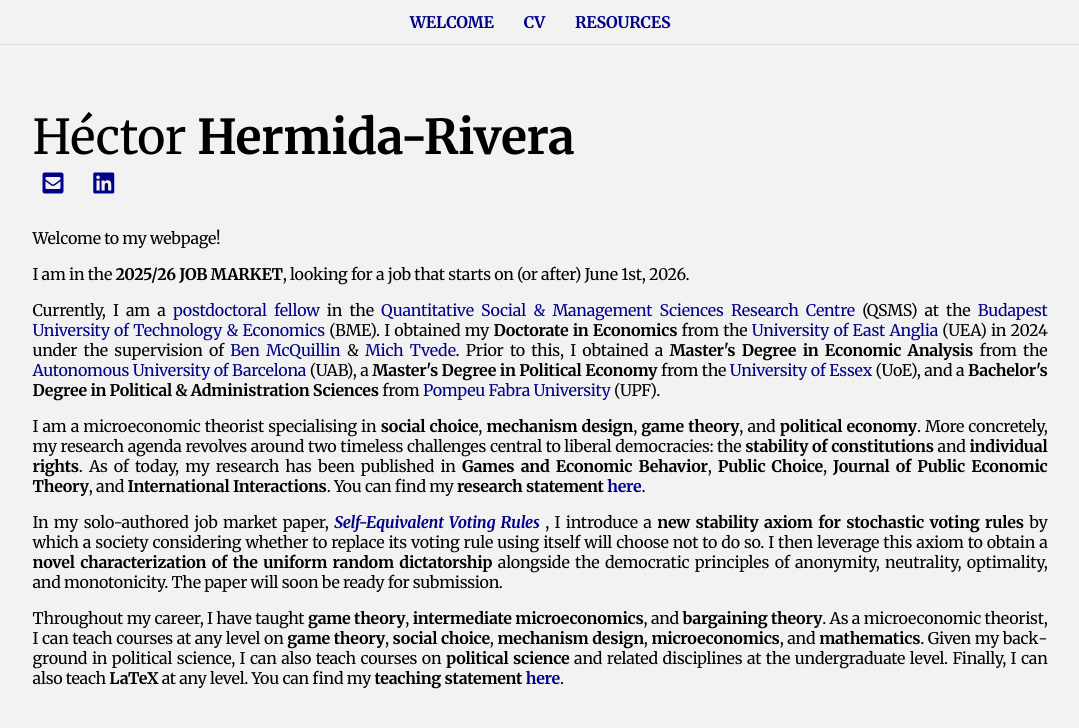
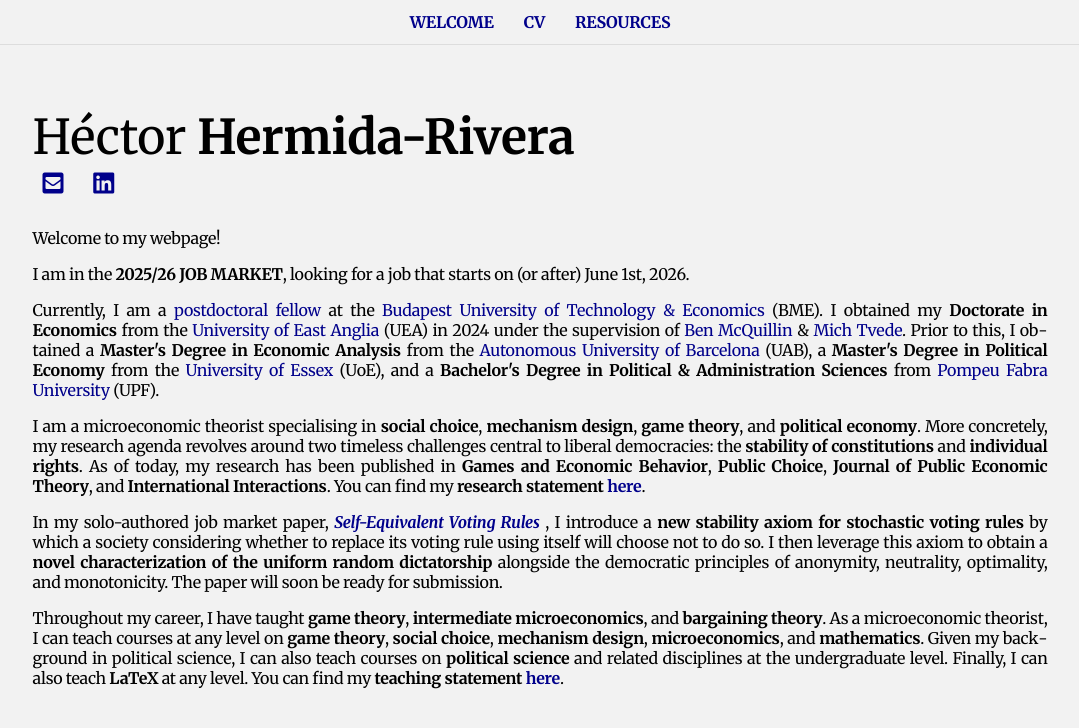
Before and after one commit to HectorHermidaRivera/hectorhermidarivera.github.io, a Jekyll site: the page built from index.md, in a window 1280 px wide. Shown: the top 728 px of the page, without its empty margins (100-1179 px from the left). Built offline with Jekyll 4.4.1, drawn with Linux system fonts in a browser that asks for light colours; a style sheet for code colours, icons or effects is not loaded.

Commit message:
Update index.md

```diff
--- a/index.md
+++ b/index.md
@@ -53,8 +53,7 @@ body_class: home-page
 
   <p>
     Currently, I am a
-    <a href="https://qsms.bme.hu/index.php/hector-hermida-rivera/">postdoctoral fellow</a> in the
-    <a href="https://qsms.bme.hu">Quantitative Social & Management Sciences Research Centre</a> (QSMS) at the
+    <a href="https://qsms.bme.hu/index.php/hector-hermida-rivera/">postdoctoral fellow</a> at the
     <a href="https://www.bme.hu/?language=en">Budapest University of Technology & Economics</a> (BME). I obtained my
     <b>Doctorate in Economics</b> from the
     <a href="https://www.uea.ac.uk">University of East Anglia</a> (UEA) in 2024 under the supervision of
@@ -72,7 +71,7 @@ body_class: home-page
     I am a microeconomic theorist specialising in <b>social choice</b>, <b>mechanism design</b>, <b>game theory</b>, and <b>political economy</b>.
     More concretely, my research agenda revolves around two timeless challenges central to liberal democracies: the
     <b>stability of constitutions</b> and <b>individual rights</b>. As of today, my research has been published in
-    <b>Games and Economic Behavior</b>, <b>Public Choice</b>, <b>Journal of Public Economic Theory</b>, and <b>International Interactions</b>. You can find my <b>research statement <a href="">here</a></b>.
+    <b>Games and Economic Behavior</b>, <b>Public Choice</b>, <b>Journal of Public Economic Theory</b>, and <b>International Interactions</b>. You can find my <b>research statement <a href="https://drive.google.com/file/d/1MzI_XH-l469BI5YXob1DR1AR7Gf-YOBF/view?usp=share_link">here</a></b>.
   </p>
 
   <p>
```
